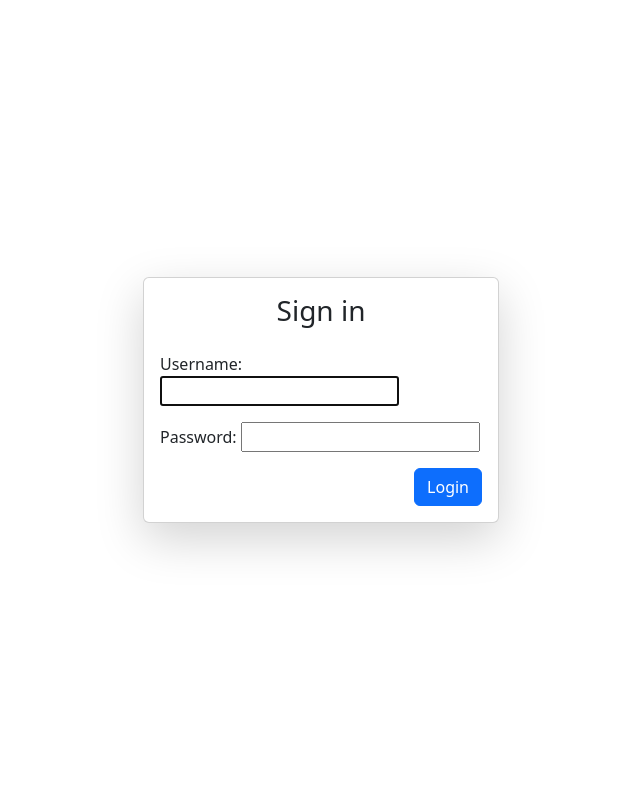
After one commit to chrstndiane/my-first-blog, a Django app: page /login/ in a window 1280 px wide. The commit adds this page. Shown: the whole page, without its empty margins (319-959 px from the left). Run offline with Django 5.2, Linux system fonts and the light colour scheme.

Commit message:
added login functionality

```diff
--- /dev/null
+++ b/blog/templates/account/login.html
@@ -0,0 +1,34 @@
+<!DOCTYPE html>
+<html lang="en">
+    <head>
+        <title>Login</title>
+        <link rel="stylesheet" href="https://cdn.jsdelivr.net/npm/bootstrap@5.3.3/dist/css/bootstrap.min.css" integrity="sha384-QWTKZyjpPEjISv5WaRU9OFeRpok6YctnYmDr5pNlyT2bRjXh0JMhjY6hW+ALEwIH" crossorigin="anonymous">
+        <link rel="stylesheet" href="https://fonts.googleapis.com/css?family=Lobster&subset=latin,latin-ext">
+    </head>
+    <body class="d-flex align-items-center justify-content-center vh-100">
+        <div class="container">
+            <div class="row justify-content-center">
+                <div class="col-md-6 col-lg-4">
+                    <div class="card shadow-lg">
+                        <div class="card-body">
+                            <h3 class="text-center mb-4">Sign in</h3>
+                            {% if form.errors %}
+                                <div class="alert alert-danger" role="alert">
+                                    Invalid username or password. Please try again.
+                                </div>
+                            {% endif %}
+                            <form method="post">
+                                {% csrf_token %}
+                                {{ form.as_p }}
+                                <div class="d-flex justify-content-end">
+                                    <button type="submit" class="btn btn-primary">Login</button>
+                                </div>
+                            </form>
+                        </div>
+                    </div>
+                </div>
+            </div>
+        </div>
+    </body>
+
+</html>
--- a/blog/templates/blog/post_list.html
+++ b/blog/templates/blog/post_list.html
@@ -15,4 +15,10 @@
             <a href="https://chrstndiane.pythonanywhere.com/blog/new/"><img src="{% static 'logo.png' %}" class="img-fluid" alt="Banner" width="150"></a>
             <!-- http://127.0.0.1:8000/blog/new/   \  https://chrstndiane.pythonanywhere.com/blog/new/-->
         </div>
+        <div class="container d-flex justify-content-end py-3">
+            <form method="post" action="{% url 'logout' %}">
+                {% csrf_token %}
+                <button type="submit" class="btn btn-danger">Logout</button>
+            </form>
+        </div>
 {% endblock %}
--- a/blog/urls.py
+++ b/blog/urls.py
@@ -1,8 +1,11 @@
 from django.urls import path
+from django.contrib.auth import views as auth_views
 from . import views
 
 urlpatterns = [
     path('', views.post_list, name='post_list'),
+    path('login/', auth_views.LoginView.as_view(template_name='account/login.html'), name='login'),
+    path('logout/', auth_views.LogoutView.as_view(template_name='account/logout.html'), name='logout'),
     path('post/<int:pk>/', views.post_detail, name='post_detail'),
     path('post/new/', views.post_new, name='post_new'),
     path('post/<int:pk>/edit/', views.post_edit, name='post_edit'),
--- a/mysite/settings.py
+++ b/mysite/settings.py
@@ -104,6 +104,9 @@ AUTH_PASSWORD_VALIDATORS = [
 # Internationalization
 # https://docs.djangoproject.com/en/5.1/topics/i18n/
 
+LOGIN_REDIRECT_URL = '/'
+LOGOUT_REDIRECT_URL = '/login/'
+
 LANGUAGE_CODE = 'en-us'
 
 TIME_ZONE = 'Asia/Manila'
```
Also changed, not shown: db.sqlite3.
